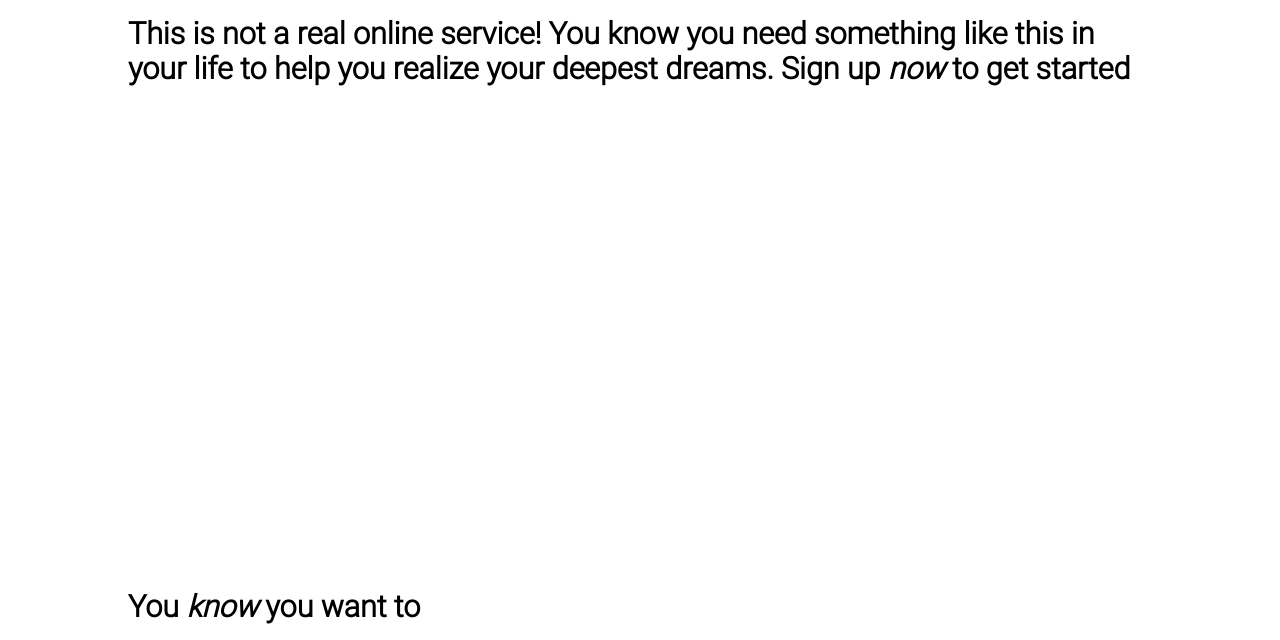
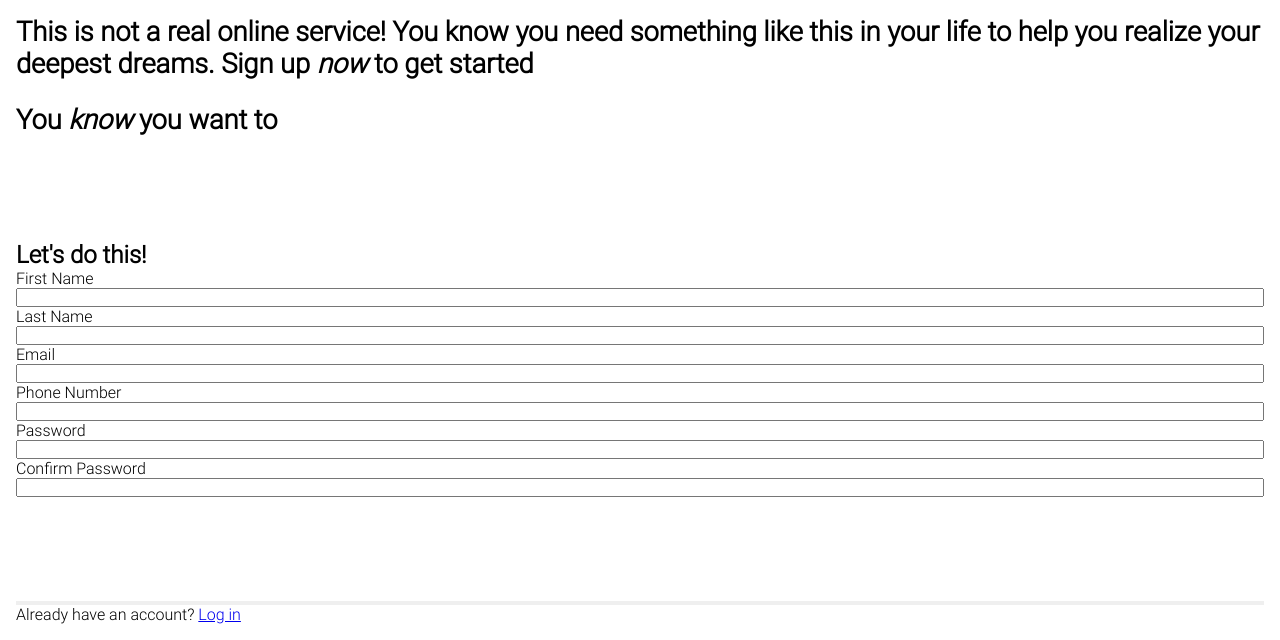
Before and after one commit to RPE8/odin-sign-up-form, a website: page index.html in a window 1280 px wide. Shown: the part 160-800 px from the top of the page. Drawn offline with Linux system fonts and the light colour scheme.

Commit message:
Change formula for quote font and add styles for sign-up form

```diff
--- a/index.html
+++ b/index.html
@@ -28,23 +28,35 @@
 				<section class="sign-up-section content-section">
 					<h2>Let's do this!</h2>
 					<form>
+						<div class="form-row">
 							<label for="firstName" class="label">First Name</label>
 							<input id="firstName" type="text" class="input" />
+						</div>
 
+						<div class="form-row">
 							<label for="lastName" class="label">Last Name</label>
 							<input id="lastName" type="text" class="input" />
+						</div>
 
+						<div class="form-row">
 							<label for="email" class="label">Email</label>
 							<input id="email" type="email" class="input" />
+						</div>
 
+						<div class="form-row">
 							<label for="phoneNumber" class="label">Phone Number</label>
 							<input id="phoneNumber" type="tel" class="input" />
+						</div>
 
+						<div class="form-row">
 							<label for="Password" class="label">Password</label>
 							<input id="password" type="password" class="input" />
+						</div>
 
+						<div class="form-row">
 							<label for="confirmPassword" class="label">Confirm Password</label>
 							<input id="confirmPassword" type="password" class="input" />
+						</div>
 					</form>
 				</section>
 				<section class="content-section">
--- a/styles/style.css
+++ b/styles/style.css
@@ -18,7 +18,8 @@
 	--logo-size: var(--logo-content-size);
 	--logo-header-font-size: var(--logo-content-size);
 	--quote-section-height: calc(100vh - var(--aside-height));
-	--h2-font-size: calc(1.5rem + 0.5vw);
+	--h2-font-size: min(calc(1rem + 1vw), 1.7rem);
+	--content-margin: 1rem min(1rem, 10vw);
 }
 
 * {
@@ -80,20 +81,23 @@ body {
 	flex-direction: column;
 	justify-content: center;
 	align-content: center;
-}
-
-.quote-section {
-	height: var(--quote-section-height);
+	margin: var(--content-margin);
 }
 
 .quote {
 	font-size: var(--h2-font-size);
-	margin: 1rem max(1rem, 10vw);
+}
+.quote-2 {
+	margin-top: min(3vh, 3rem);
 }
 
-.quote-1 {
-	flex: 1 0 auto;
+.sign-up-section {
+	display: flex;
+	flex-direction: column;
+	flex: 1 1 100%;
 }
-.sign-up-section {
-	height: 100vh;
+
+.form-row {
+	display: flex;
+	flex-direction: column;
 }
```
Lines whose indentation alone changed are shown as unchanged.
